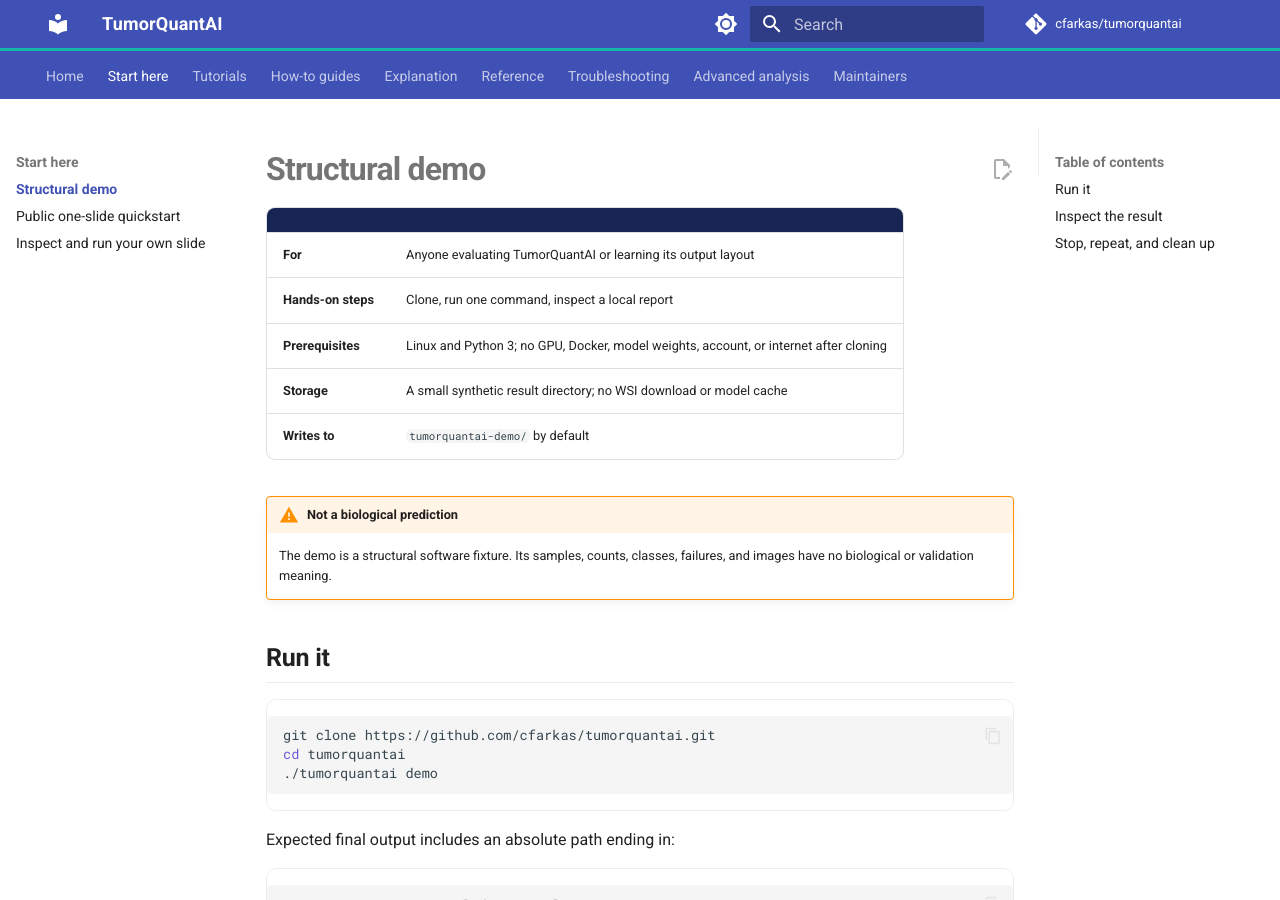
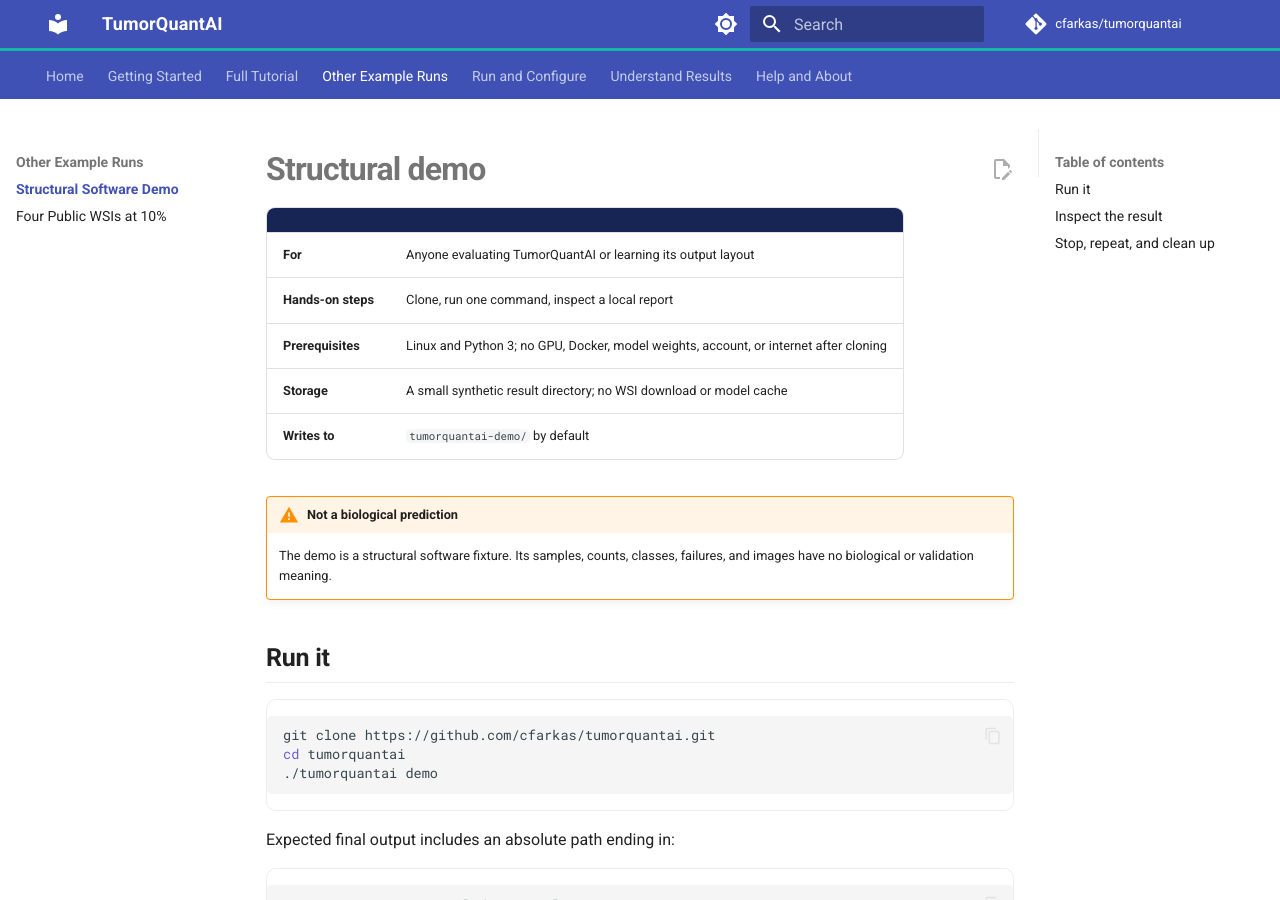
Before and after one commit to cfarkas/tumorquantai, an MkDocs documentation site: the page built from docs/start-here/demo.md, in a window 1280 px wide and 900 px high. Built offline with MkDocs 1.6.1 and Material for MkDocs 9.7.7, drawn with Linux system fonts in a browser that asks for light colours; comment, search, counter and statistics services are not loaded; some of the changed lines change nothing that is shown; some of the changed text lies outside the part shown.

Commit message:
Docs: restructure GitHub Pages around QuickStart and full tutorial

```diff
--- a/mkdocs.yml
+++ b/mkdocs.yml
@@ -1,5 +1,5 @@
 site_name: TumorQuantAI
-site_description: Documentation for reproducible cell-type quantification in H&E whole-slide images
+site_description: Reproducible H&E whole-slide cell typing, overlays, coordinates, and cohort tables
 site_author: TumorQuantAI developers
 site_url: https://cfarkas.github.io/tumorquantai/
 
@@ -42,54 +42,42 @@
 
 nav:
   - Home: index.md
-  - Start here:
-      - Structural demo: start-here/demo.md
-      - Public one-slide quickstart: start-here/public-slide.md
-      - Inspect and run your own slide: start-here/own-slides.md
-  - Tutorials:
-      - Review one public slide (1%): tutorials/one-public-slide.md
-      - Run four public slides (10%): tutorials/four-public-slides.md
-      - Full 21-slide collection: tutorials/full-collection.md
-  - How-to guides:
-      - Install and check the computer: how-to/install.md
-      - Configure HistoPLUS access: how-to/model-access.md
-      - Prepare TIFF inputs: how-to/prepare-tiff.md
-      - Download and convert MDS: how-to/download-mds.md
-      - Create a sample sheet: how-to/sample-sheet.md
-      - Choose smoke, fast, or full: how-to/choose-preset.md
-      - Resume an interrupted run: how-to/resume.md
-      - Review QC overlays: how-to/review-overlays.md
-      - Export to QuPath: how-to/qupath.md
-      - Move work and output safely: how-to/storage.md
-  - Explanation:
-      - What TumorQuantAI predicts: explanation/predictions.md
-      - WSI, pyramid levels, L0/L2: explanation/wsi-pyramid.md
-      - Source versus target MPP: explanation/mpp.md
-      - Sampling and reproducibility: explanation/sampling.md
-      - Counts versus fractions: explanation/counts-fractions.md
-      - Failed sample versus biological zero: explanation/failed-vs-zero.md
-      - Research limitations: explanation/research-limitations.md
-  - Reference:
-      - CLI: reference/cli.md
+  - Getting Started:
+      - 1. Install Requirements: installation.md
+      - 2. QuickStart Example 1 — One Public WSI: quick_start.md
+      - 3. Apply to Your Own WSIs: own_data.md
+      - Input Files and Physical Scale: inputs.md
+      - HistoPLUS Model Access: how-to/model-access.md
+  - Full Tutorial: full_tutorial.md
+  - Other Example Runs:
+      - Structural Software Demo: start-here/demo.md
+      - Four Public WSIs at 10%: tutorials/four-public-slides.md
+  - Run and Configure:
+      - Workflow, Presets, and Resume: running.md
+      - Download Public MDS Files: how-to/download-mds.md
+      - Convert MDS and Prepare TIFFs: how-to/prepare-tiff.md
+      - Create a Sample Sheet: how-to/sample-sheet.md
+      - Choose 1%, 10%, or 100%: how-to/choose-preset.md
+      - Resume an Interrupted Run: how-to/resume.md
+      - CLI Reference: reference/cli.md
       - Parameters: reference/parameters.md
-      - Configuration and environment: reference/configuration.md
-      - Input manifest schema: reference/input-manifest.md
-      - Output files and schema: reference/outputs.md
-      - Status/report JSON schema: reference/status-report-json.md
-      - Exit codes: reference/exit-codes.md
-      - Provenance fields: reference/provenance.md
-      - Citation guide: reference/citations.md
+      - Configuration and Environment: reference/configuration.md
+      - Input Manifest Schema: reference/input-manifest.md
+  - Understand Results:
+      - Output Files: outputs.md
+      - Results and Workflow Gallery: gallery.md
+      - What TumorQuantAI Predicts: explanation/predictions.md
+      - Sampling and Reproducibility: explanation/sampling.md
+      - Counts versus Fractions: explanation/counts-fractions.md
+      - Failed Sample versus Biological Zero: explanation/failed-vs-zero.md
+      - Source versus Target MPP: explanation/mpp.md
+      - Research Limitations: explanation/research-limitations.md
+      - Provenance Fields: reference/provenance.md
+  - Help and About:
+      - Troubleshooting: troubleshooting/index.md
+      - Citation and Research Use: citation_research_use.md
+      - Developer Guide: developer_guide.md
       - Glossary: GLOSSARY.md
-      - Advanced tools: TOOLS.md
-  - Troubleshooting: troubleshooting/index.md
-  - Advanced analysis:
-      - Clinical stratification and ML: CLINICAL_ML.md
-  - Maintainers:
-      - Usability benchmark: maintainers/USABILITY_BENCHMARK.md
-      - Release checklist: maintainers/RELEASE_CHECKLIST.md
-      - Dataset/Zenodo consistency: maintainers/DATASET_CONSISTENCY.md
-      - License decision status: maintainers/LICENSE_DECISION.md
-      - Zenodo publishing mechanics: ZENODO_PUBLISHING.md
 
 plugins:
   - search
```
